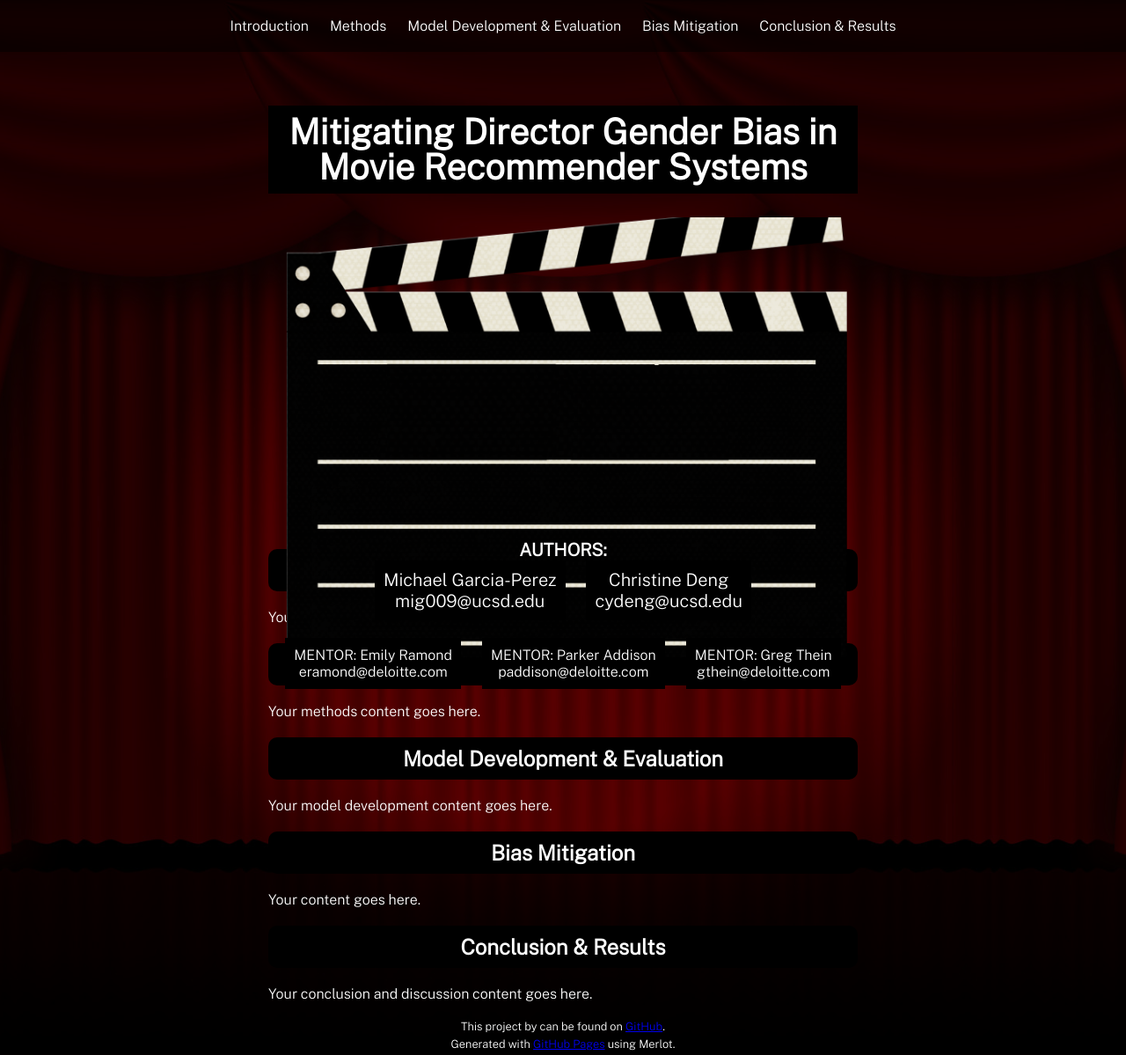
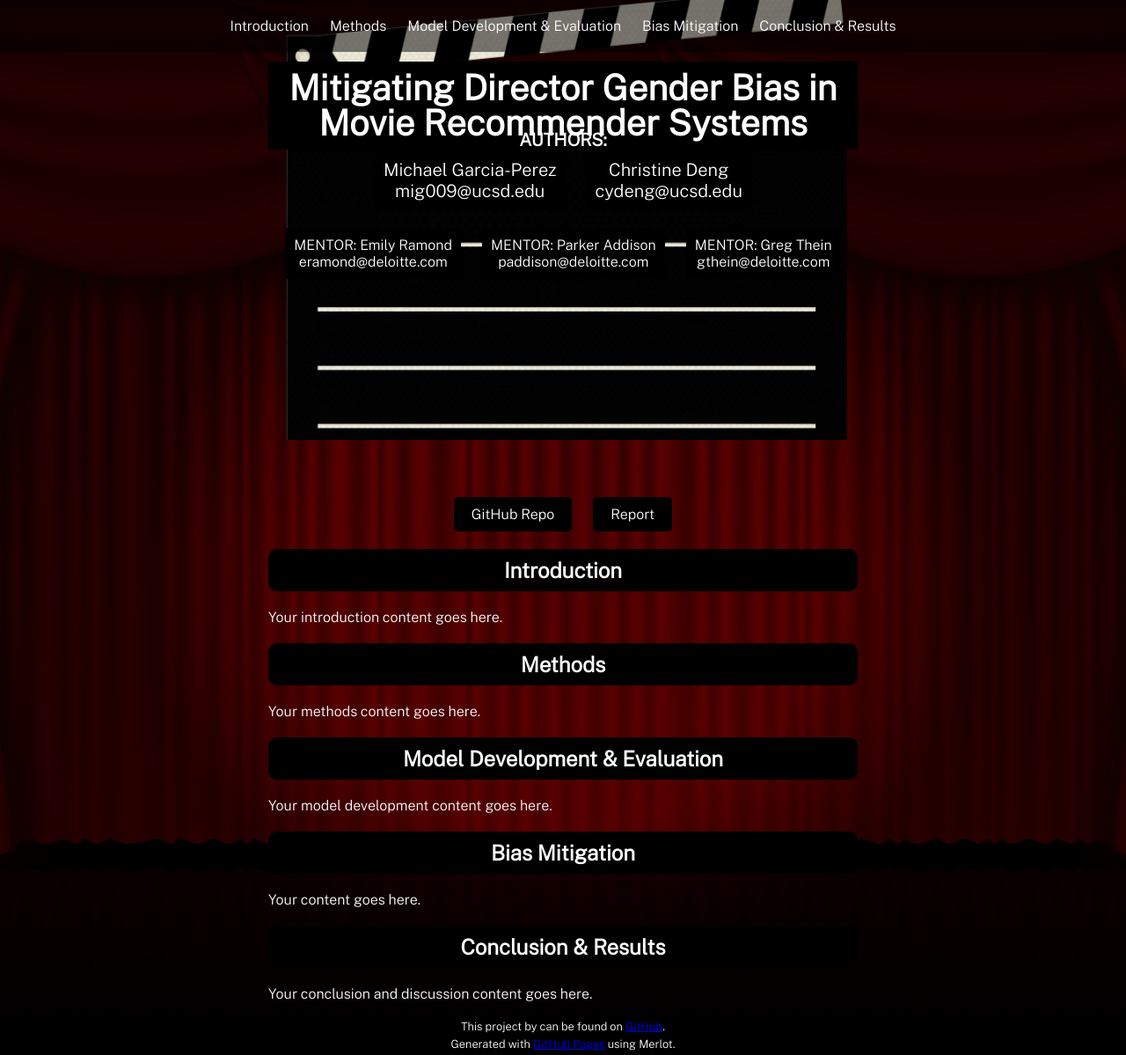
Before and after one commit to michael-garciaperez/DSC180A-Methodology-5, a Jekyll site: the page built from index.md, in a window 1280 px wide and 1199 px high. Shown: the whole window at 88% size. Built offline with Jekyll 4.4.1, drawn with Linux system fonts in a browser that asks for light colours.

Commit message:
Update style.scss

```diff
--- a/assets/css/style.scss
+++ b/assets/css/style.scss
@@ -46,12 +46,16 @@
   width: 100%;
   max-width: 670px;
   height: 500px;
+  position: absolute; /* Ensures the image stays fixed */
+  top: 0; /* Places the image at the top */
+  left: 50%; /* Centers the image horizontally */
+  transform: translateX(-50%); /* Adjusts horizontally centered position */
   z-index: -1;
 }
 
 .author-mentor-container {
   text-align: center;
-  margin-top: -150px; /* Adjusted margin-top for the authors */
+  margin-top: -50px; /* Adjusted margin-top for the authors */
 }
 
 .author-mentor-container p {
@@ -201,5 +205,5 @@
 }
 
 .title-container {
-  margin-top: 100px; /* Adjusted margin-top for the title */
+  margin-top: 50px; /* Adjusted margin-top for the title */
 }
```
